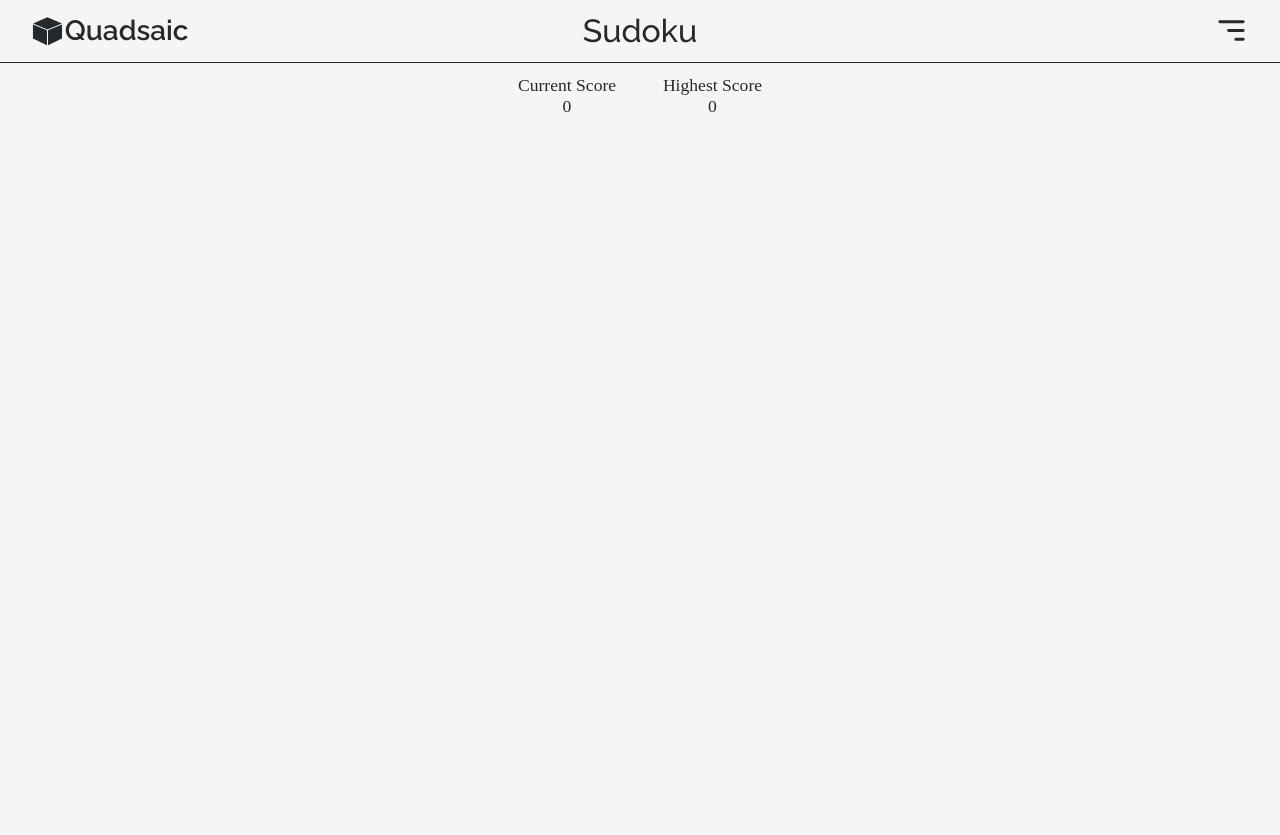
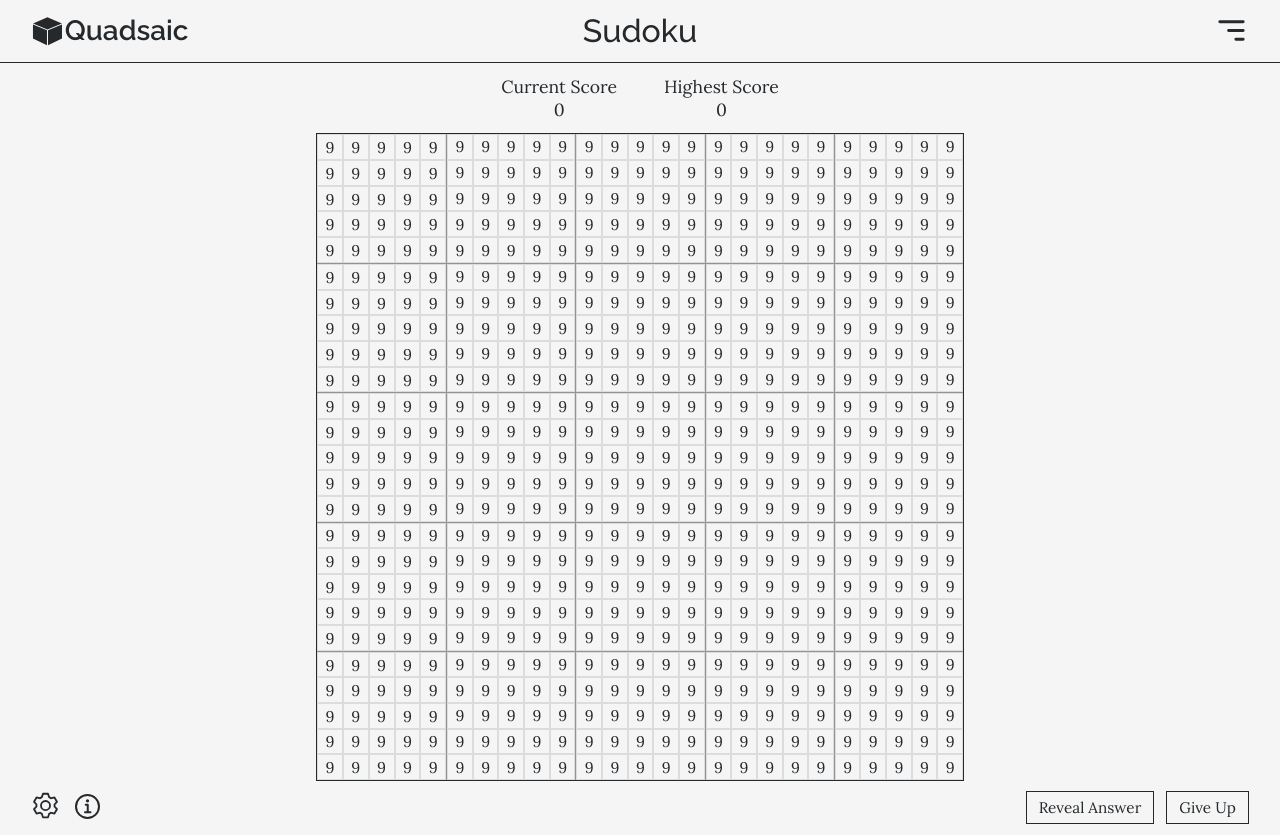
Before and after one commit to Ama4538/Quadsaic, a React (Vite) app: page /sudoku in a window 1280 px wide. Before the commit the page ends 800 px from the top, so only its background shows below. Built offline with nearby package versions, Linux system fonts and the light colour scheme.

Commit message:
Adjust wordle code

```diff
--- a/src/components/app/App.jsx
+++ b/src/components/app/App.jsx
@@ -12,6 +12,8 @@ function App() {
     const [wordleSetting, setWordleSetting] = useState({});
     const [wordSearchSetting, setWordSearchSetting] = useState({})
     const [sudokuSetting, setSudokuSetting] = useState({
+        gameBoard: [],
+        gridSize: 25,
         currentScore: 0,
         highestScore: 0,
     })
--- a/src/main.css
+++ b/src/main.css
@@ -1,4 +1,5 @@
 /* Format
+    - variable
     - Position / Position Format (Top = right - bot - left)
     - z index
     - Displat / Display Format
@@ -57,3 +58,47 @@ body {
     background-color: var(--secondary-color);
     color: var(--primary-color);
 }
+
+/* Sudoku */
+.sudoku {
+    font-family: var(--secondary-font);
+}
+
+.sudoku__content {
+    display: flex;
+    justify-content: center;
+}
+
+/* GameBoard */
+.sudoku__gameboard {
+    --grid-size: 3;
+    display: grid;
+    align-items: center;
+    justify-content: center;
+    height: 81dvh;
+    aspect-ratio: 1 / 1;
+    border: solid 1px var(--primary-color);
+    cursor: pointer;
+}
+
+.sudoku__gameboard-section {
+    display: grid;
+    height: 100%;
+    width: 100%;
+    border-top: solid 1px rgba(0, 0, 0, 0.40);
+    border-left: solid 1px rgba(0, 0, 0, 0.40);
+}
+
+.top-border-none {
+    border-top: none;
+}
+
+.left-border-none {
+    border-left: none;
+}
+
+.sudoku__gameboard-cell {
+    display: grid;
+    place-items: center;
+    border: solid 1px rgba(0, 0, 0, 0.10);
+}
--- a/src/page/sudoku/Sudoku.jsx
+++ b/src/page/sudoku/Sudoku.jsx
@@ -4,17 +4,42 @@ import { useEffect, useRef, useState } from "react";
 // Components
 import PageTransition from "../../components/page-transition/PageTransition"
 import Nav from "../../components/nav/Nav"
+import GameBoard from "./sudoku-component/GameBoard";
 
-const Sudoku = ({setting, updateSetting}) => {
+const Sudoku = ({ setting, updateSetting }) => {
+    // Default cell used to updated proporties
+    const defaultCell = {
+        content: 9,
+    }
+
+    useEffect(() => {
+        console.log(setting);
+    }, [setting])
 
     // State
 
     // Loading Status
-    const [dataLoadingStatus, setDataLoadingStatus] = useState(true)
+    const [dataLoadingStatus, setDataLoadingStatus] = useState(false)
+
+    // UseEffect
+
+    // Get the game board
+    useEffect(() => {
+        if ((setting.gameBoard).length === 0) {
+            const InitialGameBoard = Array(setting.gridSize).fill().map(() => Array(setting.gridSize).fill().map(() => ({ ...defaultCell })));
+
+            updateSetting(prev => ({
+                ...prev,
+                gameBoard: InitialGameBoard,
+            }))
+        }
+
+        setDataLoadingStatus(true);
+    }, [setting.gridSize])
 
     return (
         <PageTransition>
-            <Nav location = {"Sudoku"} />
+            <Nav location={"Sudoku"} />
             {
                 dataLoadingStatus
                     ? <main className="sudoku">
@@ -29,6 +54,46 @@ const Sudoku = ({setting, updateSetting}) => {
                                 <p>{setting.highestScore}</p>
                             </div>
                         </header>
+
+                        <section className="sudoku__content">
+                            <GameBoard
+                                gameBoard={setting.gameBoard}
+                            />
+                        </section>
+
+                        <footer className="wordle__footer">
+                            <div className="wordle__footer-left">
+                                <button onClick={() => setSettingPage(true)}></button>
+                                <button onClick={() => setTutorialPage(true)}></button>
+                            </div>
+                            <div className="wordle__footer-right">
+                                <button
+                                    className="wordle-footer__hints"
+                                    onClick={(event) => {
+                                        if (setting.enableAnwserReveal && !isButtonDisabled) {
+                                            event.target.blur()
+                                            updateRevealAnwser(true)
+
+                                            if (setting.wordsFound.length === setting.wordsRequired.length - 1) {
+                                                setIsButtonDisabled(true)
+
+                                                setTimeout(() => {
+                                                    setIsButtonDisabled(false);
+                                                }, 750);
+                                            }
+                                        }
+                                    }}
+                                    data-active={setting.enableAnwserReveal && !isButtonDisabled}
+                                >Reveal Answer</button>
+
+                                <button
+                                    className="wordle-footer__hints"
+                                    onClick={() => {
+                                        updatePage("end", true)
+                                    }}
+                                >Give Up</button>
+                            </div>
+                        </footer>
                     </main>
                     : null
             }
--- /dev/null
+++ b/src/page/sudoku/sudoku-component/GameBoard.jsx
@@ -0,0 +1,78 @@
+import { useEffect, useRef, useState } from "react";
+
+const GameBoard = ({ gameBoard }) => {
+
+    // Create a ref for all cell
+    const cellRefs = useRef([]);
+
+    // Variable
+    const gridSize = Math.sqrt(gameBoard.length)
+
+    // UseEffect
+
+    // Handle font size change
+    useEffect(() => {
+        const adjustFontSize = () => {
+            cellRefs.current.forEach(cell => {
+                // check if cell exists
+                if (cell) {
+                    const multiplier = gridSize < 4 ? 0.50 : 0.60;
+                    const newFontSize = cell.getBoundingClientRect().width * multiplier;
+                    cell.style.fontSize = `${newFontSize}px`;
+                }
+            });
+        };
+
+        adjustFontSize();
+        window.addEventListener('resize', adjustFontSize);
+
+        return () => {
+            window.removeEventListener('resize', adjustFontSize);
+        };
+    }, [gameBoard]);
+
+    return (
+        <div
+            className="sudoku__gameboard"
+            style={{
+                gridTemplateColumns: `repeat(${gridSize}, 1fr)`,
+                gridTemplateRows: `repeat(${gridSize}, 1fr)`
+            }}
+        >
+            {gameBoard.map((section, sectionNum) => {
+                // Border adjustment so border arn't doubling
+                const className = [];
+                if (sectionNum < gridSize) {
+                    className.push("top-border-none")
+                }
+
+                if (sectionNum % gridSize === 0) {
+                    className.push("left-border-none")
+                }
+
+                return (
+                    <div
+                        className={`sudoku__gameboard-section ${className.join(" ")}`}
+                        key={"sudoku__gameboard-section-" + sectionNum}
+                        style={{
+                            gridTemplateColumns: `repeat(${gridSize}, 1fr)`,
+                            gridTemplateRows: `repeat(${gridSize}, 1fr)`
+                        }}
+                    >
+                        {section.map((cell, cellNum) => (
+                            <div
+                                className="sudoku__gameboard-cell"
+                                key={"sudoku__gameboard-section-" + sectionNum + "-cell-" + cellNum}
+                                ref={element => cellRefs.current[sectionNum * gameBoard[0].length + cellNum] = element}
+                            >
+                                {cell.content !== 0 ? <span>{cell.content}</span> : null}
+                            </div>
+                        ))}
+                    </div>
+                )
+            })}
+        </div>
+    )
+}
+
+export default GameBoard
--- a/src/page/word-search/WordSearch.jsx
+++ b/src/page/word-search/WordSearch.jsx
@@ -809,7 +809,6 @@ const WordSearch = ({ setting, updateSetting }) => {
                             <button onClick={() => setTutorialPage(true)}></button>
                         </div>
                         <div className="wordle__footer-right">
-
                             <button
                                 className="wordle-footer__hints"
                                 onClick={(event) => {
--- a/src/page/wordle/Wordle.jsx
+++ b/src/page/wordle/Wordle.jsx
@@ -28,6 +28,9 @@ import hintSound from "/sound/hint.mp3"
 import revealSound from "/sound/reveal.mp3"
 import endSound from "/sound/end.mp3"
 import { useCallback } from "react";
+
+
+// Variables
 
 // Constants
 const BASE_POINT = 125;
@@ -90,23 +93,23 @@ const Wordle = ({ setting, updateSetting }) => {
 
     // Variables
 
-    // Ref to timeout timer
-    const timeoutRef = useRef(null);
-
     // Audio
-    const orrectAudio = new Audio(correctSound);
+    const correctAudio = new Audio(correctSound);
     const errorAudio = new Audio(errorSound);
     const submitAudio = new Audio(submitSound);
     const hintAudio = new Audio(hintSound);
     const revealAudio = new Audio(revealSound);
     const endAudio = new Audio(endSound);
 
-    orrectAudio.volume = setting.soundAmount;
+    correctAudio.volume = setting.soundAmount;
     errorAudio.volume = setting.soundAmount;
     submitAudio.volume = setting.soundAmount;
     hintAudio.volume = setting.soundAmount;
     revealAudio.volume = setting.soundAmount;
     endAudio.volume = setting.soundAmount;
+
+    // Ref to timeout timer
+    const timeoutRef = useRef(null);
 
     // Animations
     const {
@@ -140,7 +143,7 @@ const Wordle = ({ setting, updateSetting }) => {
         } else {
             let gameEnd = true;
             for (let i = 0; i < setting.gameBoard.length; i++) {
-                // Check if the first cell in the row is unfilled (assuming 0 means unfilled)
+                // Check if the first row is unfilled (assuming 0 means unfilled)
                 if (setting.gameBoard[i].some(cell => cell.content === 0)) {
                     gameEnd = false;
                     setCurrentRow(i);
@@ -324,7 +327,7 @@ const Wordle = ({ setting, updateSetting }) => {
 
             // Wordle is a complete match
             if (matchCounter === currentWord.length) {
-                orrectAudio.play();
+                correctAudio.play();
                 updateMessage("The Word has been Found!")
                 setTimeout(() => {
                     resetGame(false, pointsGained)
--- a/src/page/wordle/wordle-component/SettingPage.jsx
+++ b/src/page/wordle/wordle-component/SettingPage.jsx
@@ -2,6 +2,31 @@ import { useEffect, useRef, useState } from "react";
 import { motion } from "framer-motion"
 import DropDown from "./../../../components/dropdown/DropDown"
 import useCheckClickOutside from "../../../components/hooks/useCheckClickOutside";
+
+// All possible points adjustments
+const letterPointIncrease = {
+    4: -0.10,
+    5: 0,
+    6: 0.20,
+    7: 0.45
+}
+const guessPointIncrease = {
+    3: 0.50,
+    4: 0.25,
+    5: 0.10,
+    6: 0,
+    7: -0.05,
+    8: -0.10,
+    9: -0.15,
+    10: -0.20,
+}
+const timeAmountPointIncrease = {
+    1: 0.25,
+    2: 0.10,
+    3: 0,
+    5: -0.10,
+    7: -0.15,
+}
 
 const SettingPage = ({
     color,
@@ -40,30 +65,6 @@ const SettingPage = ({
     // Handle point multiplier
     const adjustedPointMultiplier = () => {
         let newPointMultipler = 1;
-        // All possible points adjustments
-        const letterPointIncrease = {
-            4: -0.10,
-            5: 0,
-            6: 0.20,
-            7: 0.45
-        }
-        const guessPointIncrease = {
-            3: 0.50,
-            4: 0.25,
-            5: 0.10,
-            6: 0,
-            7: -0.05,
-            8: -0.10,
-            9: -0.15,
-            10: -0.20,
-        }
-        const timeAmountPointIncrease = {
-            1: 0.25,
-            2: 0.10,
-            3: 0,
-            5: -0.10,
-            7: -0.15,
-        }
         // Increase points if enable
         if (enableTimer) {
             const defaultTimerIncrease = 0.25;
@@ -89,7 +90,6 @@ const SettingPage = ({
             setChangesMade(value)
         }
     }
-
 
     return (
         <motion.article
@@ -124,7 +124,7 @@ const SettingPage = ({
                     startingValue={guessAmount}
                     setSelected={updateSelectedSettings}
                     updateChangesMade={updateChangesMade}
-                    sort = {false}
+                    sort={false}
                 />
             </div>
             <div className="wordle-overlay__setting-module">
```
Lines whose indentation alone changed are shown as unchanged.
